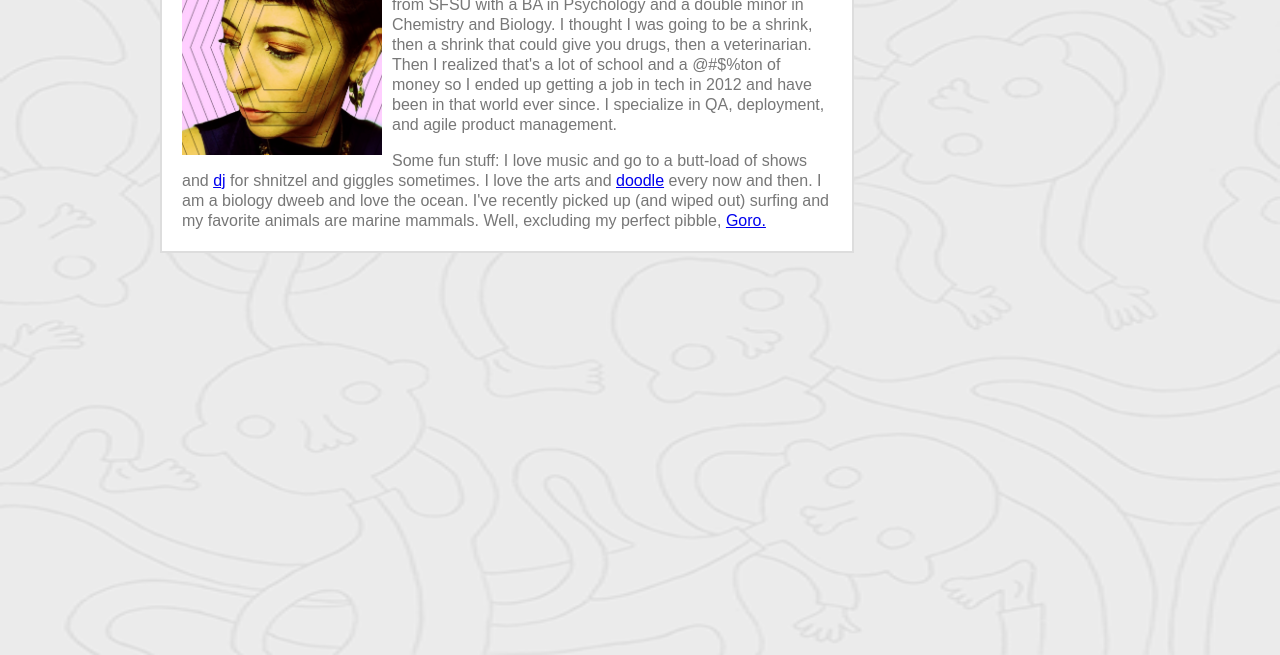
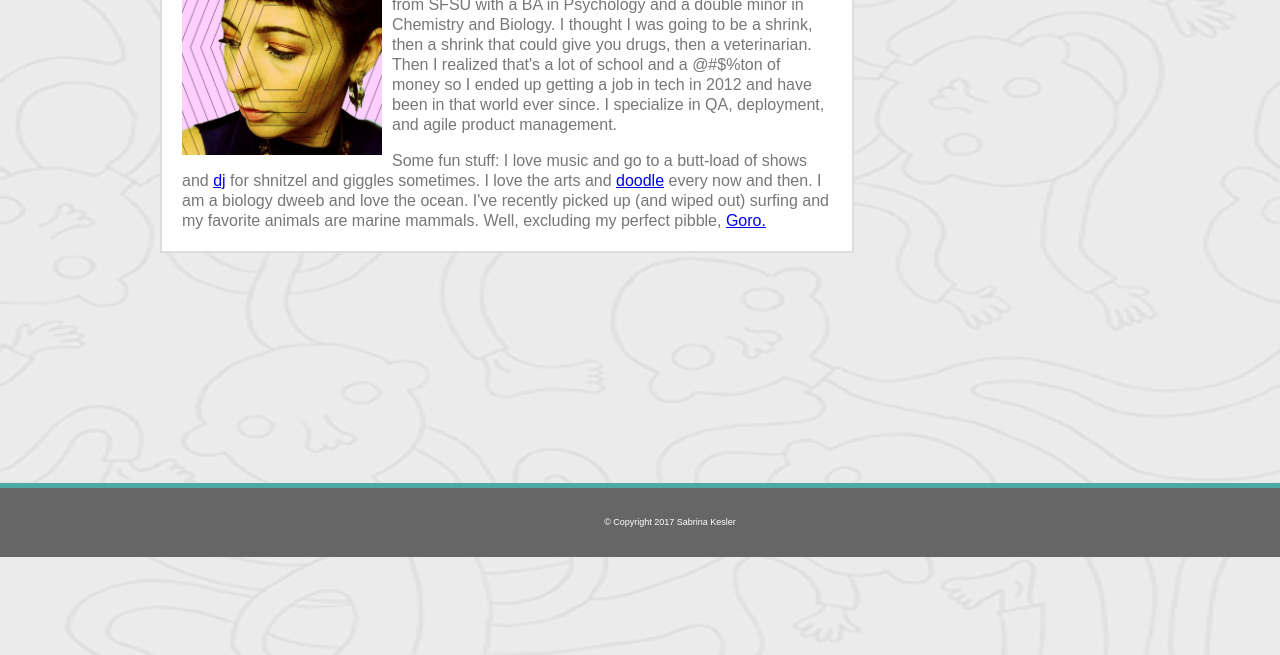
Before and after one commit to czarbina/Basic-Portfolio, a plain HTML site: page index.html in a window 1280 px wide. Shown: the part 243-898 px from the top of the page. Drawn offline with Linux system fonts and the light colour scheme.

Commit message:
footer added and formatted

```diff
--- a/css/style.css
+++ b/css/style.css
@@ -92,5 +92,15 @@ h4 {
 }
 
 footer {
+	clear:both;
+	font-size: 9px;
+	width: 100%;
+	border-top: 5px solid;
+	border-color: #4aaaa5;
+	text-align: center;
+	padding: 30px;
+	background-color:#666666;
+	color:white;
+	position: fixed; bottom: 0 }
 
 }
--- a/index.html
+++ b/index.html
@@ -51,9 +51,9 @@
 	</section>
 	</div>
 
-	<footer>
+</body>
+
+<footer>
 		© Copyright 2017 Sabrina Kesler
-	</footer>
-
-</body>
+</footer>
 </html>
```
